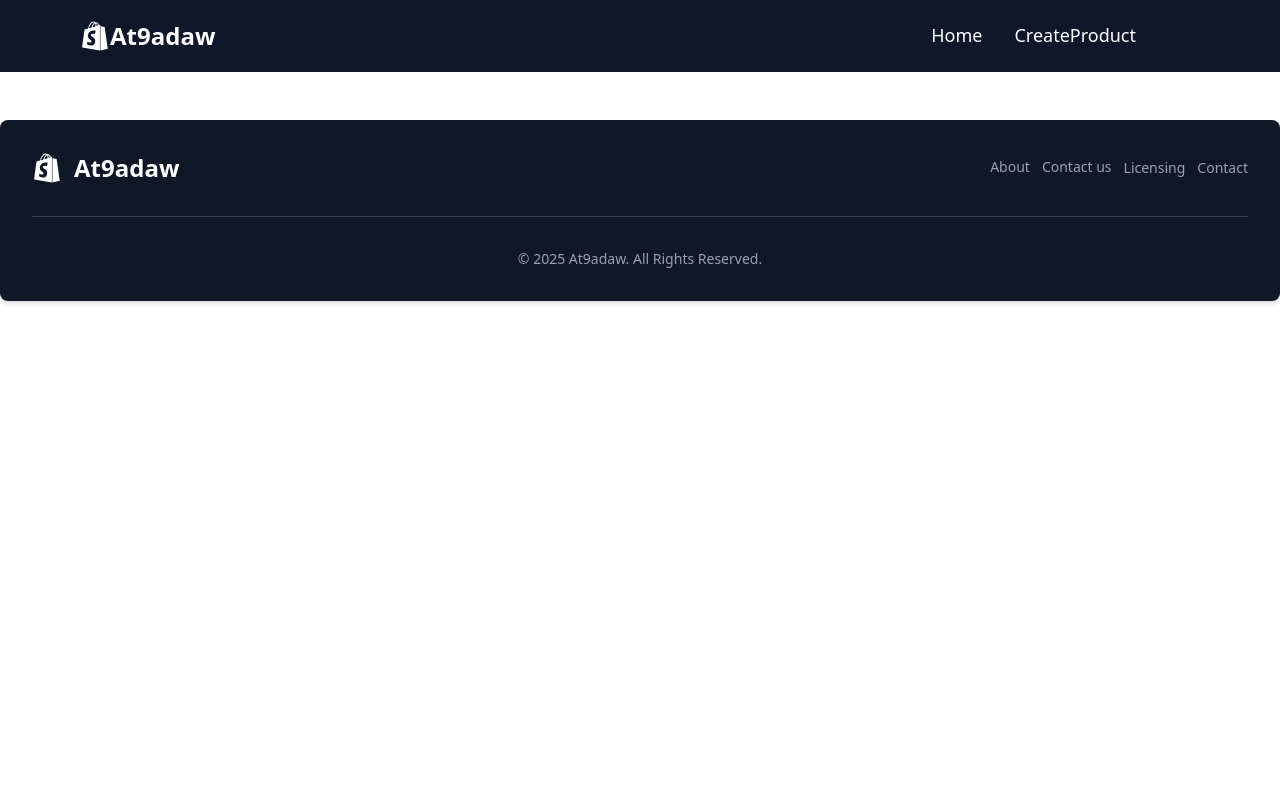
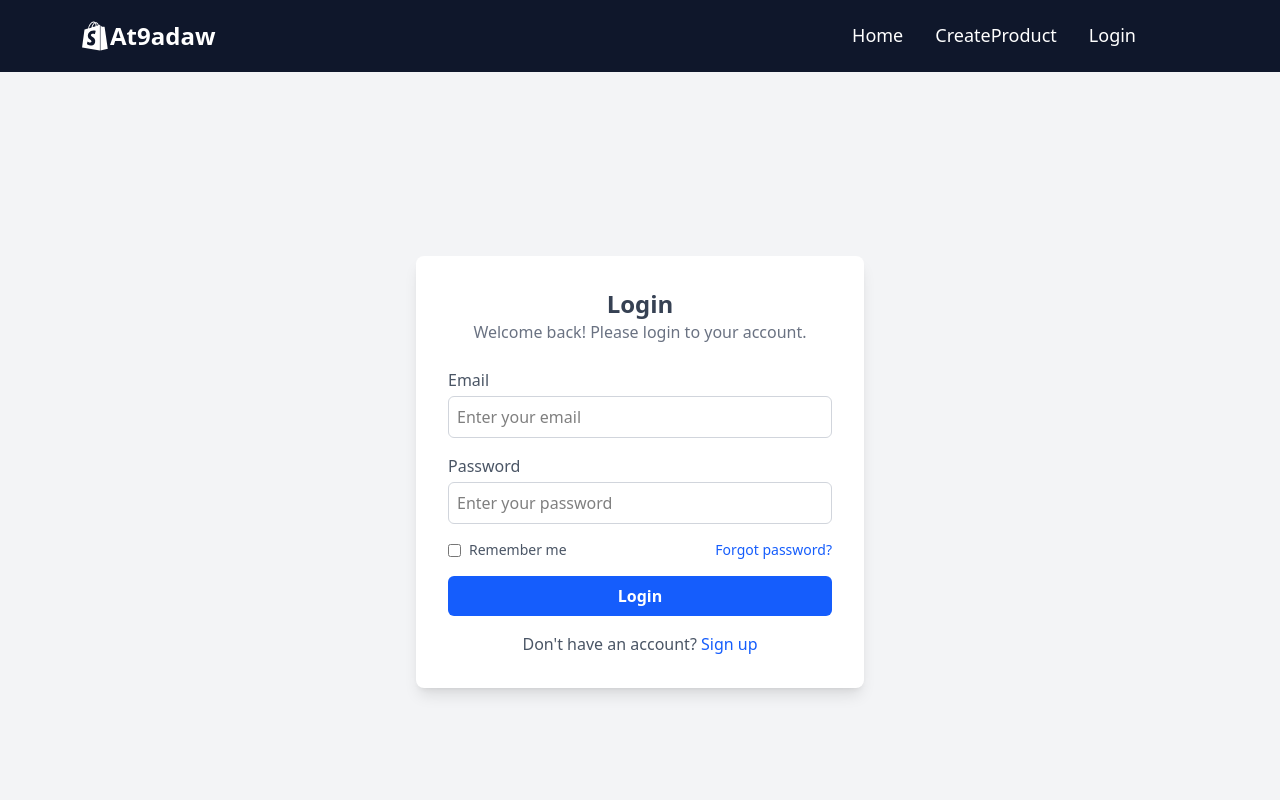
Before and after one commit to aymantabissi/mern-stack, a React (Vite) app in the folder frontend/: page /Login in a window 1280 px wide. Shown: the top 800 px of the page. Built offline with nearby package versions, Linux system fonts and the light colour scheme.

Commit message:
creation login and sign up in frontend

```diff
--- a/frontend/src/App.jsx
+++ b/frontend/src/App.jsx
@@ -7,6 +7,8 @@ import { useProductStore } from './store/product'
 import Footer from './componentes/Footer'
 import About from './Pages/About'
 import Contact from './Pages/Contact'
+import Login from './Pages/Login'
+import Register from './Pages/Register'
 
 
 function App() {
@@ -19,6 +21,9 @@ function App() {
         <Route path='/' element={<Home/>}/>
         <Route path='/CreateProduct' element={<CreateProduct/>}/>
         <Route path='/About' element={<About/>}/>
+        <Route path='/Login' element={<Login/>}/>
+        <Route path='/Register' element={<Register/>}/>
+
         <Route path='/Contact' element={<Contact/>}/>
 
 
--- /dev/null
+++ b/frontend/src/Pages/Login.jsx
@@ -0,0 +1,57 @@
+import React from 'react'
+import { Link } from 'react-router-dom'
+
+function Login() {
+  return (
+    <div className="flex items-center justify-center min-h-screen bg-gray-100">
+      <div className="bg-white p-8 rounded-lg shadow-lg w-full max-w-md">
+        <h2 className="text-2xl font-bold text-center text-gray-700">Login</h2>
+        <p className="text-gray-500 text-center mb-6">Welcome back! Please login to your account.</p>
+
+        <form className="space-y-4">
+          <div>
+            <label className="block text-gray-600 font-medium">Email</label>
+            <input
+              type="email"
+              placeholder="Enter your email"
+              className="w-full p-2 mt-1 border border-gray-300 rounded-md focus:ring-2 focus:ring-blue-500 focus:outline-none"
+            />
+          </div>
+
+          <div>
+            <label className="block text-gray-600 font-medium">Password</label>
+            <input
+              type="password"
+              placeholder="Enter your password"
+              className="w-full p-2 mt-1 border border-gray-300 rounded-md focus:ring-2 focus:ring-blue-500 focus:outline-none"
+            />
+          </div>
+
+          <div className="flex justify-between items-center text-sm">
+            <label className="flex items-center space-x-2 text-gray-600">
+              <input type="checkbox" className="accent-blue-600" />
+              <span>Remember me</span>
+            </label>
+            <a href="#" className="text-blue-600 hover:underline">Forgot password?</a>
+          </div>
+
+          <button
+            type="submit"
+            className="w-full p-2 bg-blue-600 text-white font-bold rounded-md hover:bg-blue-700 transition"
+          >
+            Login
+          </button>
+        </form>
+
+        <p className="text-center text-gray-600 mt-4">
+            <Link to="/Register">
+            Don't have an account? <a href="#" className="text-blue-600 hover:underline">Sign up</a>
+            </Link>
+
+        </p>
+      </div>
+    </div>
+  )
+}
+
+export default Login
--- /dev/null
+++ b/frontend/src/Pages/Register.jsx
@@ -0,0 +1,55 @@
+
+import React from 'react'
+
+function Register() {
+  return (
+    <div className="flex items-center justify-center min-h-screen bg-gray-100">
+      <div className="bg-white p-8 rounded-lg shadow-lg w-full max-w-md">
+        <h2 className="text-2xl font-bold text-center text-gray-700">Créer un compte</h2>
+        <p className="text-gray-500 text-center mb-6">Rejoignez-nous dès aujourd'hui !</p>
+
+        <form className="space-y-4">
+          <div>
+            <label className="block text-gray-600 font-medium">Nom</label>
+            <input
+              type="text"
+              placeholder="Entrez votre nom"
+              className="w-full p-2 mt-1 border border-gray-300 rounded-md focus:ring-2 focus:ring-blue-500 focus:outline-none"
+            />
+          </div>
+
+          <div>
+            <label className="block text-gray-600 font-medium">Email</label>
+            <input
+              type="email"
+              placeholder="Entrez votre email"
+              className="w-full p-2 mt-1 border border-gray-300 rounded-md focus:ring-2 focus:ring-blue-500 focus:outline-none"
+            />
+          </div>
+
+          <div>
+            <label className="block text-gray-600 font-medium">Mot de passe</label>
+            <input
+              type="password"
+              placeholder="Créez un mot de passe"
+              className="w-full p-2 mt-1 border border-gray-300 rounded-md focus:ring-2 focus:ring-blue-500 focus:outline-none"
+            />
+          </div>
+
+          <button
+            type="submit"
+            className="w-full p-2 bg-blue-600 text-white font-bold rounded-md hover:bg-blue-700 transition"
+          >
+            S'inscrire
+          </button>
+        </form>
+
+        <p className="text-center text-gray-600 mt-4">
+          Vous avez déjà un compte ? <a href="#" className="text-blue-600 hover:underline">Se connecter</a>
+        </p>
+      </div>
+    </div>
+  )
+}
+
+export default Register
--- a/frontend/src/componentes/Navbar.jsx
+++ b/frontend/src/componentes/Navbar.jsx
@@ -24,6 +24,12 @@ function Navbar() {
           <li className="my-4 py-4 border-b border-slate-800 hover:bg-slate-800 hover:rounded">
             CreateProduct
           </li>
+
+        </Link>
+        <Link to="/Login">
+          <li className="my-4 py-4 border-b border-slate-800 hover:bg-slate-800 hover:rounded">
+            Login
+          </li>
         </Link>
       </ul>
     </div>
@@ -49,6 +55,11 @@ function Navbar() {
                 CreateProduct
               </li>
             </Link>
+            <Link to="/Login">
+              <li className="hover:text-fuchsia-600 transition border-b-2 border-slate-900 hover:border-fuchsia-600 cursor-pointer">
+                Login
+              </li>
+            </Link>
           </ul>
         </div>
         <div>{click && content}</div>
```
